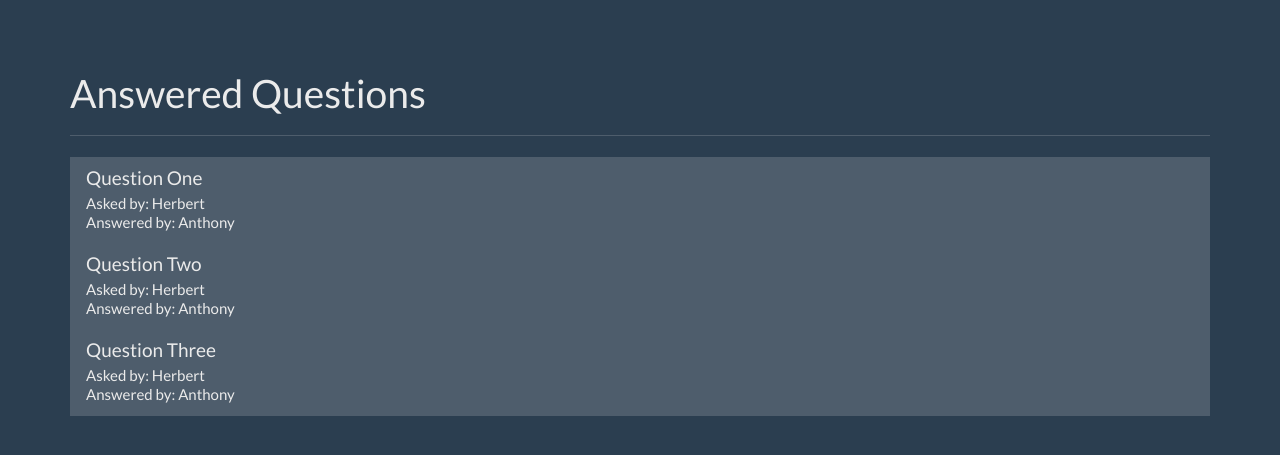
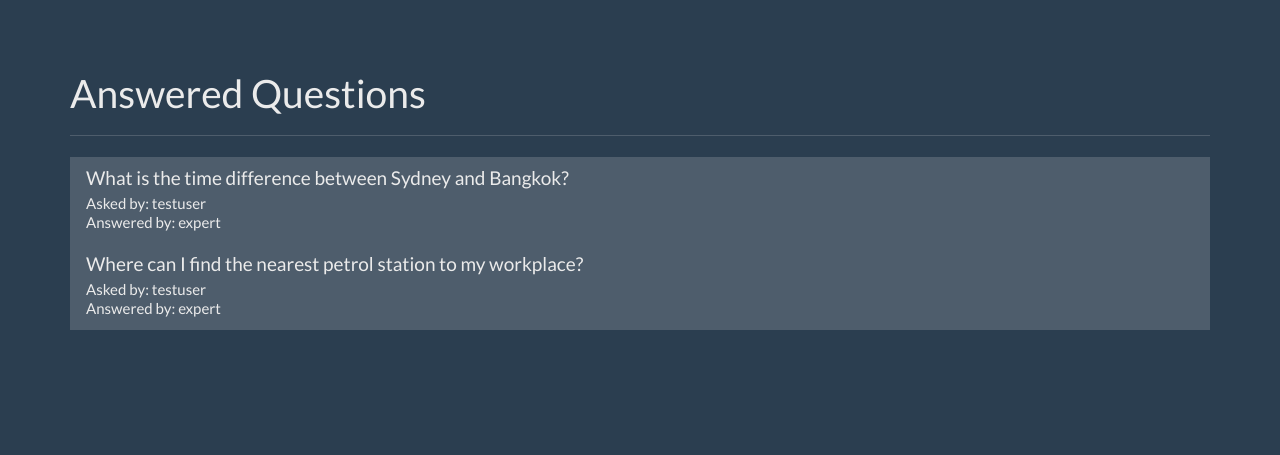
Before and after one commit to promie/question-answer, a Flask app: page / in a window 1280 px wide. Shown: the part 40-495 px from the top of the page. Run offline with Flask 2, Linux system fonts and the light colour scheme; data comes from the database, SQL or seed files in the repository; some libraries are stand-ins or nearby versions.

Commit message:
Updated the functionality on the front page

```diff
--- a/app.py
+++ b/app.py
@@ -36,7 +36,20 @@ def get_current_user():
 @app.route('/')
 def index():
     user = get_current_user()
-    return render_template('home.html', title='Home', user=user)
+    db = get_db()
+    answer_cur = db.execute('''
+                    SELECT
+                        q.id AS id, q.question_text AS question_text, u.name AS asked_user , u2.name AS expert_user
+                    FROM
+                        questions q
+                        JOIN users u ON u.id = q.asked_by_id
+                        JOIN users u2 ON u2.id = q.expert_id
+                    WHERE
+                        q.answer_text NOT NULL
+    ''')
+    answer_results = answer_cur.fetchall()
+
+    return render_template('home.html', title='Home', user=user, answers=answer_results)
 
 
 @app.route('/register', methods=['GET', 'POST'])
@@ -135,8 +148,8 @@ def login():
     return render_template('login.html', title='Login', user=user)
 
 
-@app.route('/question')
-def question():
+@app.route('/question/<question_id>')
+def question(question_id):
     user = get_current_user()
     return render_template('question.html', title='Question', user=user)
 
--- a/templates/home.html
+++ b/templates/home.html
@@ -7,21 +7,14 @@
       <div class="row">
         <div class="col-lg-12">
           <div class="list-group">
-            <a href="#" class="list-group-item">
-              <h4 class="list-group-item-heading">Question One</h4>
-              <p class="list-group-item-text">Asked by: Herbert</p>
-              <p class="list-group-item-text">Answered by: Anthony</p>
+            {% for answer in answers %}
+            <a href="{{ url_for('question', question_id=answer.id) }}" class="list-group-item">
+              <h4 class="list-group-item-heading">{{ answer.question_text }}</h4>
+              <p class="list-group-item-text">Asked by: {{ answer.asked_user }}</p>
+              <p class="list-group-item-text">Answered by: {{ answer.expert_user }}</p>
             </a>
-            <a href="#" class="list-group-item">
-              <h4 class="list-group-item-heading">Question Two</h4>
-              <p class="list-group-item-text">Asked by: Herbert</p>
-              <p class="list-group-item-text">Answered by: Anthony</p>
-            </a>
-            <a href="#" class="list-group-item">
-              <h4 class="list-group-item-heading">Question Three</h4>
-              <p class="list-group-item-text">Asked by: Herbert</p>
-              <p class="list-group-item-text">Answered by: Anthony</p>
-            </a>
+            {% endfor %}
+
           </div>
         </div><!-- /.col-lg-12 -->
       </div>
```
Also changed, not shown: qa.db.
